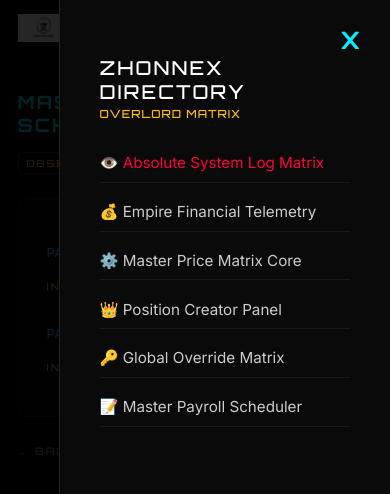
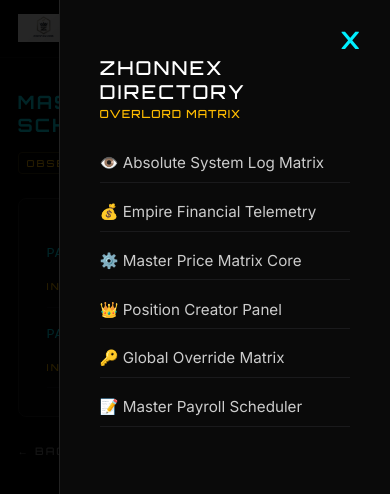
Before and after one commit to uwaziechidubem55-bit/zhonnex-empire-gateway, a Next.js app: page /dashboard/room/overlord/payroll in a window 390 px wide. Both pictures are taken after a click on the button "Open Zhonnex directory menu". Shown: the top 494 px of the page. Built offline with nearby package versions, Linux system fonts and the light colour scheme.

Commit message:
Update HamburgerMenu.tsx

```diff
--- a/src/components/HamburgerMenu.tsx
+++ b/src/components/HamburgerMenu.tsx
@@ -8,8 +8,9 @@ interface HamburgerMenuProps {
   role: 'CUSTOMER' | 'STAFF' | 'MANAGEMENT_MD' | 'MANAGEMENT_SECRETARY' | 'OVERLORD';
 }
 
-/* Customer directory entries are live routes served by
-   src/pages/dashboard/customer/[section].tsx */
+/* Every directory entry is a live route.
+   Customer rooms:  src/pages/dashboard/customer/[section].tsx
+   Internal rooms:  src/pages/dashboard/room/[role]/[section].tsx */
 const CUSTOMER_LINKS: Array<{ label: string; path: string }> = [
   { label: '📁 Billing Ledger (Read-Only)', path: '/dashboard/customer/billing' },
   { label: '📦 Products Vault (Licenses)', path: '/dashboard/customer/products' },
@@ -21,9 +22,35 @@ const CUSTOMER_LINKS: Array<{ label: string; path: string }> = [
   { label: '📺 Zhonnex Ad Station', path: '/dashboard/customer/ads' }
 ];
 
-/* Management MD live routes */
+const STAFF_LINKS: Array<{ label: string; path: string }> = [
+  { label: '🗃️ Employee Dossier & Credential', path: '/dashboard/room/staff/dossier' },
+  { label: '💳 Compensation & Direct Deposit', path: '/dashboard/room/staff/compensation' },
+  { label: '📊 Operational Metrics Pipeline', path: '/dashboard/room/staff/metrics' },
+  { label: '🛠️ MX Suite Tracking Vector Feed', path: '/dashboard/room/staff/vector-feed' },
+  { label: '🔒 Security Threat Escalation', path: '/dashboard/room/staff/escalation' }
+];
+
 const MD_LINKS: Array<{ label: string; path: string }> = [
-  { label: '🎛️ Customer Content Matrix (Publish)', path: '/dashboard/content-matrix' }
+  { label: '🎛️ Customer Content Matrix (Publish)', path: '/dashboard/content-matrix' },
+  { label: '🏢 Holdings Matrix (Company Registry)', path: '/dashboard/room/md/holdings' },
+  { label: '📉 Productivity Tracker & Task Metrics', path: '/dashboard/room/md/productivity' },
+  { label: '🔧 Role Configuration Matrix', path: '/dashboard/room/md/role-config' },
+  { label: '💸 Payment Hub: Initiate Board', path: '/dashboard/management-md' }
+];
+
+const SECRETARY_LINKS: Array<{ label: string; path: string }> = [
+  { label: '🏢 Holdings Matrix (Read-Only)', path: '/dashboard/room/secretary/holdings' },
+  { label: '📉 Task Counter Audit Records', path: '/dashboard/room/secretary/audit' },
+  { label: '💸 Payment Hub: Execute Queue', path: '/dashboard/management-secretary' }
+];
+
+const OVERLORD_LINKS: Array<{ label: string; path: string }> = [
+  { label: '👁️ Absolute System Log Matrix', path: '/dashboard/room/overlord/logs' },
+  { label: '💰 Empire Financial Telemetry', path: '/dashboard/room/overlord/telemetry' },
+  { label: '⚙️ Master Price Matrix Core', path: '/dashboard/room/overlord/price-matrix' },
+  { label: '👑 Position Creator Panel', path: '/dashboard/room/overlord/positions' },
+  { label: '🔑 Global Override Matrix', path: '/dashboard/room/overlord/override' },
+  { label: '📝 Master Payroll Scheduler', path: '/dashboard/room/overlord/payroll' }
 ];
 
 export const HamburgerMenu: React.FC<HamburgerMenuProps> = ({ isOpen, onClose, role }) => {
@@ -36,71 +63,18 @@ export const HamburgerMenu: React.FC<HamburgerMenuProps> = ({ isOpen, onClose, r
     router.push(path);
   };
 
-  const renderMenuItems = () => {
+  const linksFor = (): Array<{ label: string; path: string }> => {
     switch (role) {
       case 'CUSTOMER':
-        return (
-          <>
-            {CUSTOMER_LINKS.map(item => (
-              <button
-                key={item.path}
-                type="button"
-                onClick={() => goTo(item.path)}
-                style={styles.menuItemBtn}
-              >
-                {item.label}
-              </button>
-            ))}
-          </>
-        );
+        return CUSTOMER_LINKS;
       case 'STAFF':
-        return (
-          <>
-            <div style={styles.menuItem}>🗃️ Employee Dossier & Credential</div>
-            <div style={styles.menuItem}>💳 Compensation & Direct Deposit</div>
-            <div style={styles.menuItem}>📊 Operational Metrics Pipeline</div>
-            <div style={styles.menuItem}>🛠️ MX Suite Tracking Vector Feed</div>
-            <div style={styles.menuItem}>🔒 Security Threat Escalation</div>
-          </>
-        );
+        return STAFF_LINKS;
       case 'MANAGEMENT_MD':
-        return (
-          <>
-            {MD_LINKS.map(item => (
-              <button
-                key={item.path}
-                type="button"
-                onClick={() => goTo(item.path)}
-                style={styles.menuItemBtn}
-              >
-                {item.label}
-              </button>
-            ))}
-            <div style={styles.menuItem}>🏢 Holdings Matrix (Company Registry)</div>
-            <div style={styles.menuItem}>📉 Productivity Tracker & Task Metrics</div>
-            <div style={styles.menuItem}>🔧 Role Configuration Matrix</div>
-            <div style={{ ...styles.menuItem, color: ZhonnexTokens.colors.velocityGold }}>💸 Payment Hub: Initiate Board</div>
-          </>
-        );
+        return MD_LINKS;
       case 'MANAGEMENT_SECRETARY':
-        return (
-          <>
-            <div style={styles.menuItem}>🏢 Holdings Matrix (Read-Only)</div>
-            <div style={styles.menuItem}>📉 Task Counter Audit Records</div>
-            <div style={{ ...styles.menuItem, color: ZhonnexTokens.colors.securityPass }}>💸 Payment Hub: Execute Queue</div>
-          </>
-        );
+        return SECRETARY_LINKS;
       case 'OVERLORD':
-        return (
-          <>
-            <div style={{ ...styles.menuItem, color: ZhonnexTokens.colors.securityFail }}>👁️ Absolute System Log Matrix</div>
-            <div style={styles.menuItem}>💰 Empire Financial Telemetry</div>
-            <div style={styles.menuItem}>⚙️ Master Price Matrix Core</div>
-            <div style={styles.menuItem}>👑 Position Creator Panel</div>
-            <div style={styles.menuItem}>🔑 Global Override Matrix</div>
-            <div style={styles.menuItem}>📝 Master Payroll Scheduler</div>
-          </>
-        );
+        return OVERLORD_LINKS;
     }
   };
 
@@ -111,7 +85,18 @@ export const HamburgerMenu: React.FC<HamburgerMenuProps> = ({ isOpen, onClose, r
         <button onClick={onClose} style={styles.closeXButton}>X</button>
         <div style={styles.menuHeader}>ZHONNEX DIRECTORY</div>
         <div style={styles.badge}>{role} MATRIX</div>
-        <nav style={styles.navLinks}>{renderMenuItems()}</nav>
+        <nav style={styles.navLinks}>
+          {linksFor().map(item => (
+            <button
+              key={item.path}
+              type="button"
+              onClick={() => goTo(item.path)}
+              style={styles.menuItemBtn}
+            >
+              {item.label}
+            </button>
+          ))}
+        </nav>
       </div>
     </div>
   );
@@ -124,7 +109,6 @@ const styles: Record<string, React.CSSProperties> = {
   menuHeader: { fontFamily: ZhonnexTokens.typography.displayFont, color: '#fff', fontSize: '1.2rem', letterSpacing: '2px', marginBottom: '0.2rem', marginTop: '1rem' },
   badge: { fontSize: '0.7rem', color: ZhonnexTokens.colors.velocityGold, letterSpacing: '1px', marginBottom: '2rem', fontFamily: ZhonnexTokens.typography.displayFont },
   navLinks: { display: 'flex', flexDirection: 'column', gap: '1.2rem' },
-  menuItem: { color: ZhonnexTokens.colors.textLight, fontFamily: ZhonnexTokens.typography.primaryFont, fontSize: '0.95rem', cursor: 'pointer', transition: 'all 0.2s', borderBottom: '1px solid #1a1a1c', paddingBottom: '0.6rem' },
   menuItemBtn: {
     color: ZhonnexTokens.colors.textLight,
     fontFamily: ZhonnexTokens.typography.primaryFont,
```
